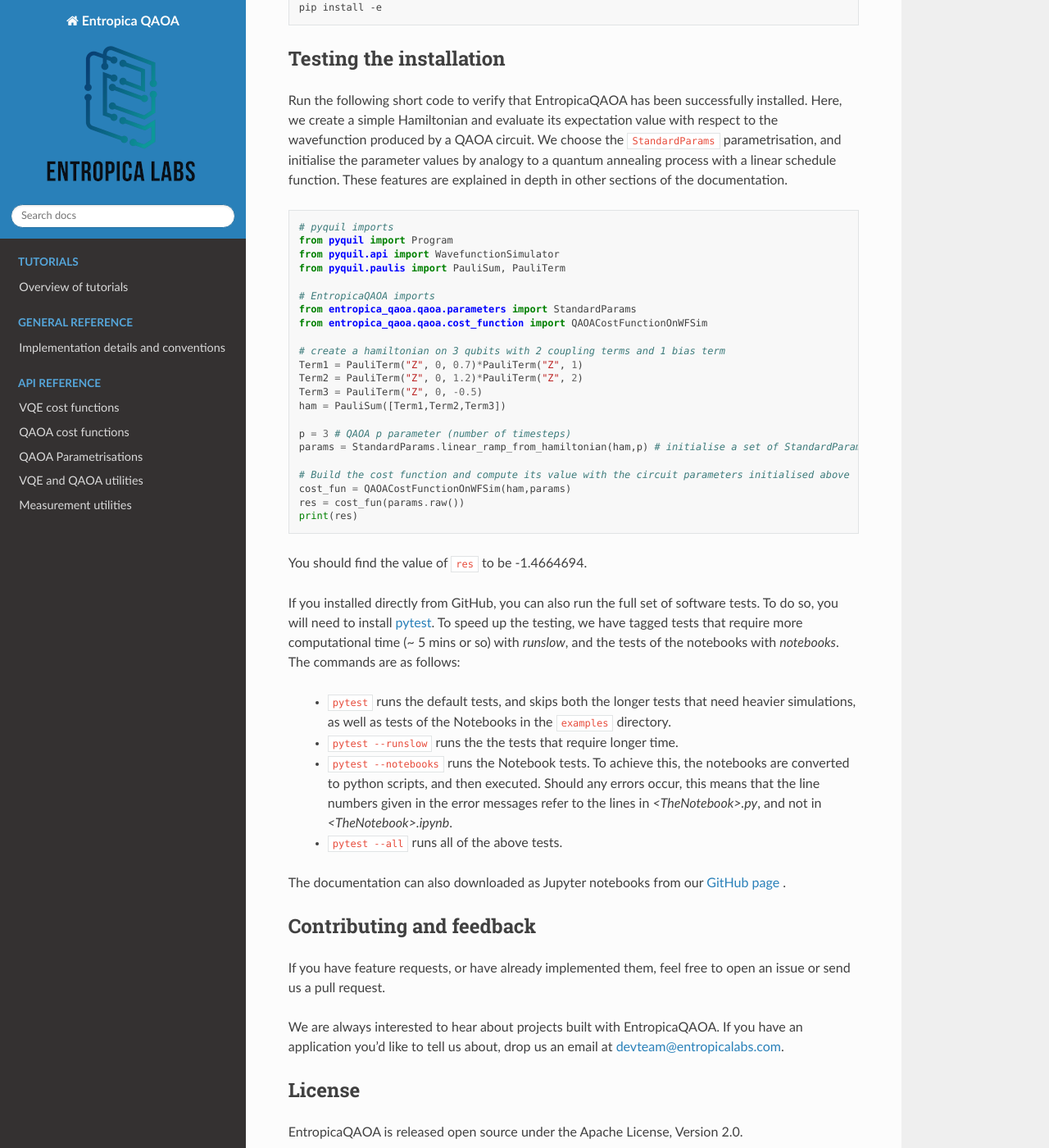
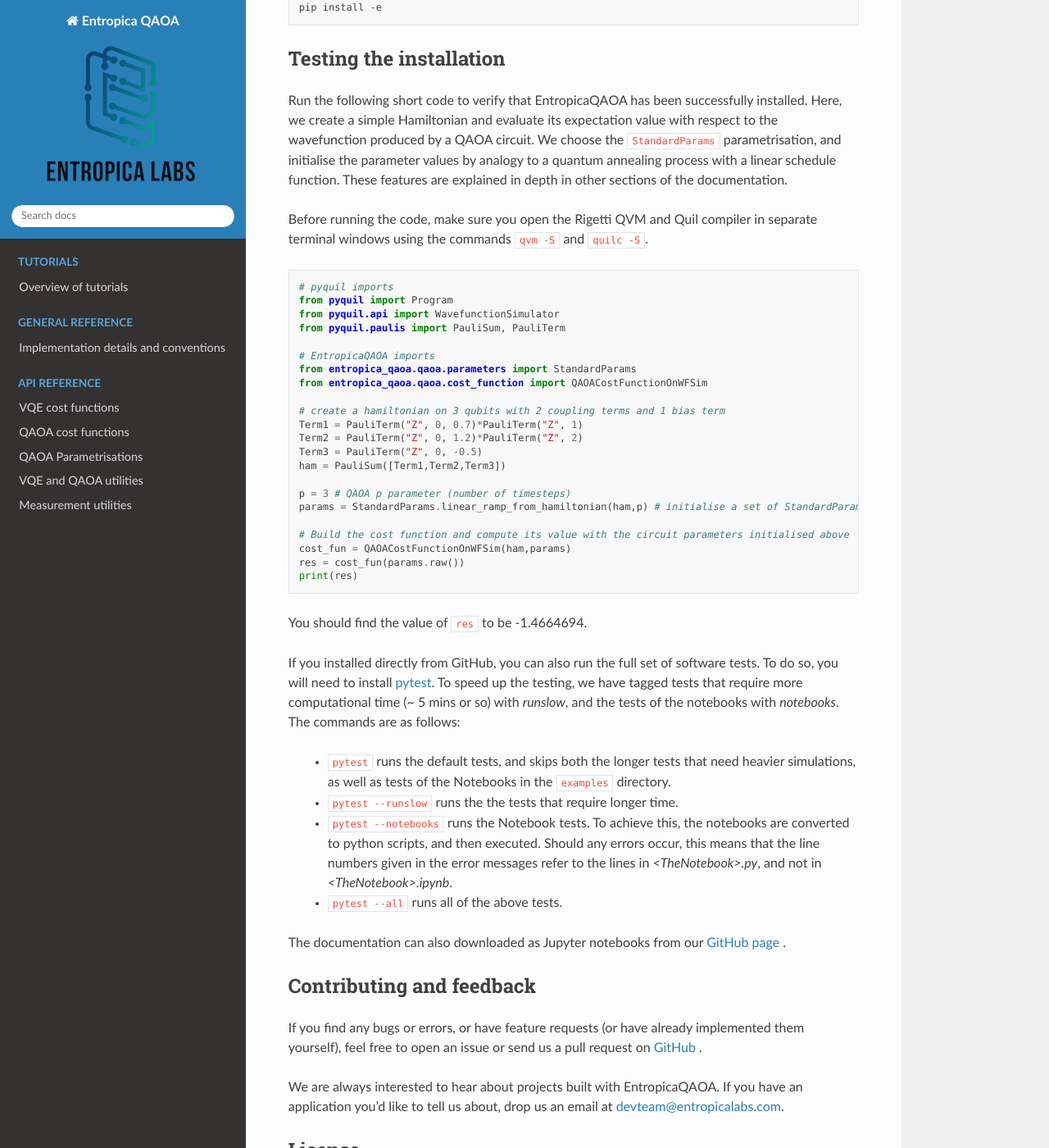
Before and after one commit to entropicalabs/entropica_qaoa, a Sphinx documentation site: the page built from docs/source/index.rst, in a window 1280 px wide and 1400 px high, scrolled down 1241 px. Shown: the whole window at 82% size. Built offline with Sphinx 7.4.7 and the Read the Docs theme 2.0.0, drawn with Linux system fonts in a browser that asks for light colours; pages that are not in the unit, such as notebooks, are missing from menus.

Commit message:
modified index.rst

```diff
--- a/docs/source/index.rst
+++ b/docs/source/index.rst
@@ -67,6 +67,8 @@ and evaluate its expectation value with respect to the wavefunction produced by
 and initialise the parameter values by analogy to a quantum annealing process with a linear schedule function. These features are explained in depth in other sections of
 the documentation.
 
+Before running the code, make sure you open the Rigetti QVM and Quil compiler in separate terminal windows using the commands ``qvm -S`` and ``quilc -S``.
+
 .. code-block:: python
 
    # pyquil imports
@@ -107,7 +109,7 @@ The documentation can also downloaded as Jupyter notebooks from our `GitHub page
 Contributing and feedback
 -------------------------
 
-If you have feature requests, or have already implemented them, feel free to open an issue or send us a pull request.
+If you find any bugs or errors, or have feature requests (or have already implemented them yourself), feel free to open an issue or send us a pull request on `GitHub <https://github.com/entropicalabs/entropica_qaoa>`_ .
 
 We are always interested to hear about projects built with EntropicaQAOA. If you have an application you'd like to tell us about, drop us an email at devteam@entropicalabs.com.
 
```
Also changed, not shown: 3 other files.
